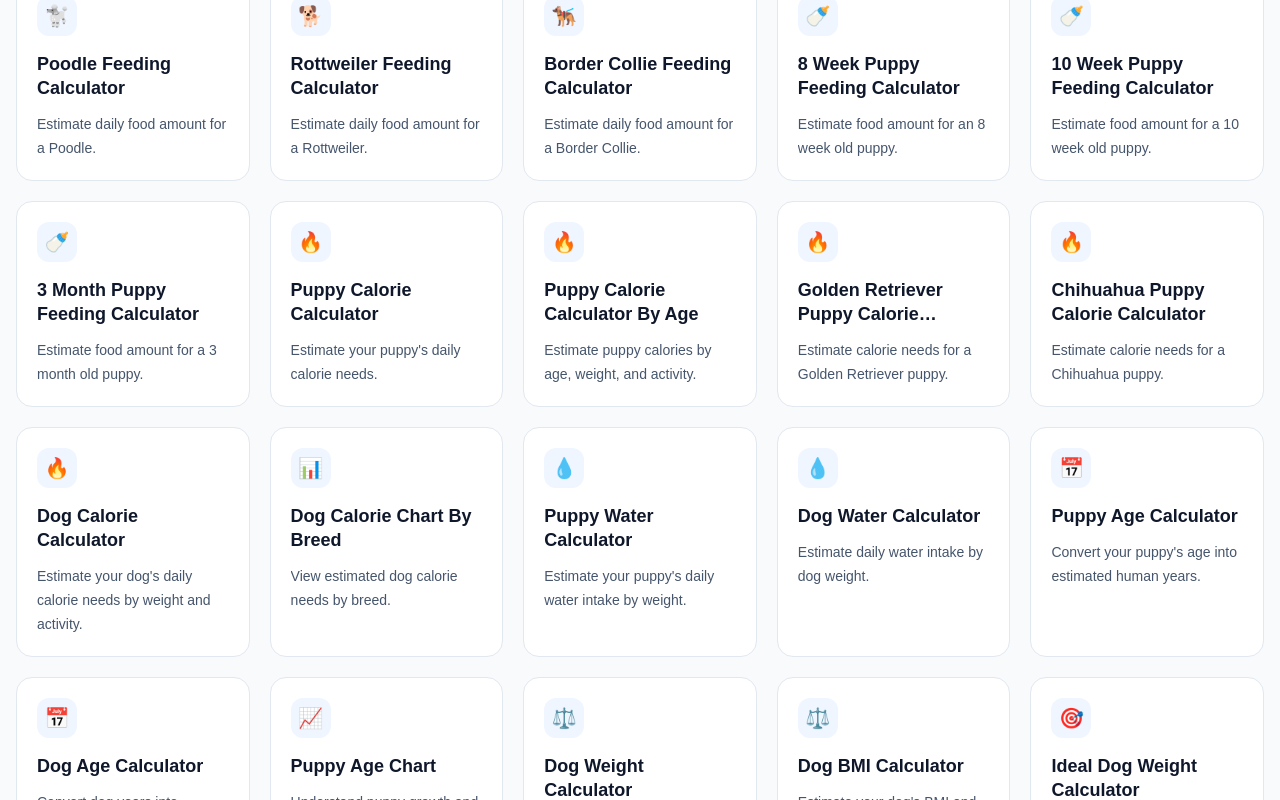
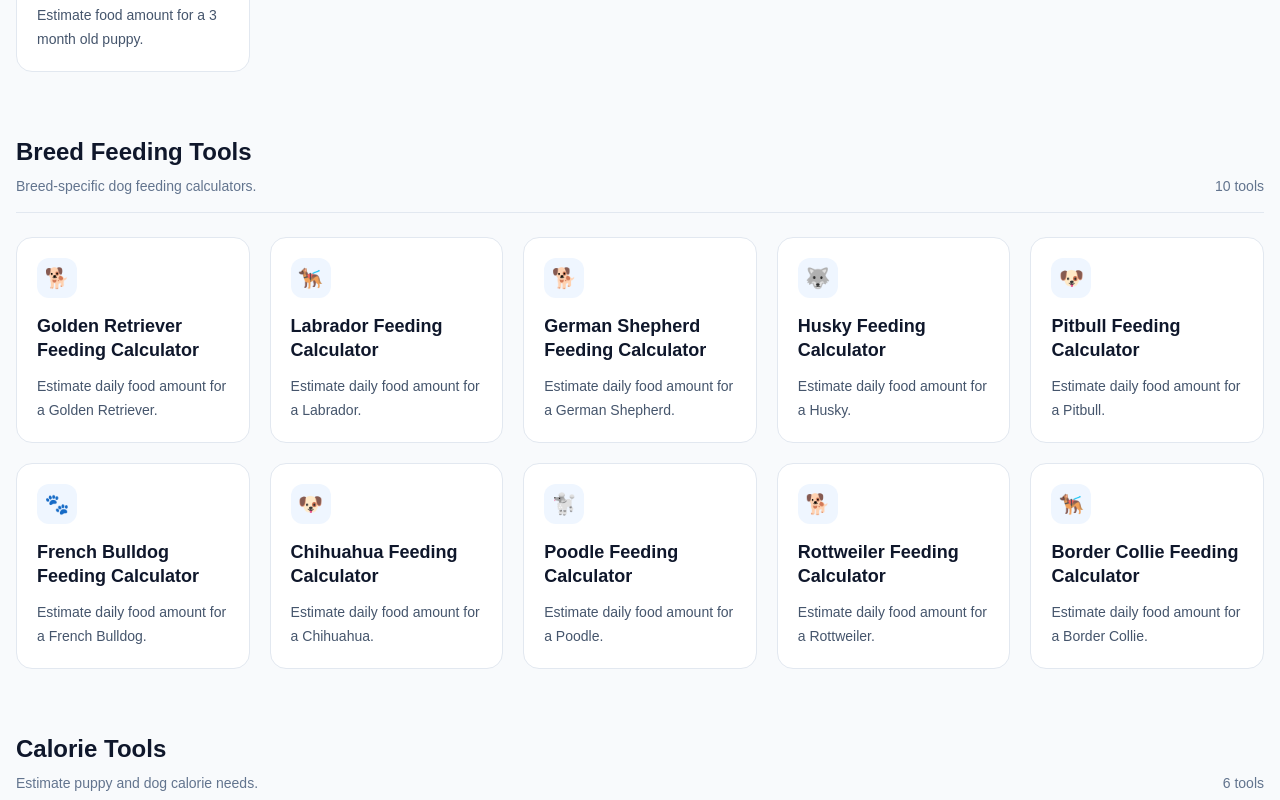
Before and after one commit to ttl19960923-a11y/puppy-tools, a Next.js app: page / in a window 1280 px wide. Shown: the part 920-1720 px from the top of the page. Built offline with nearby package versions, Linux system fonts and the light colour scheme.

Commit message:
update tools

```diff
--- a/src/app/page.tsx
+++ b/src/app/page.tsx
@@ -3,7 +3,11 @@
 import { useMemo, useState } from "react";
 import ToolCard from "@/components/tool-card";
 
-const tools = [
+const toolSections = [
+  {
+    title: "Feeding Tools",
+    description: "General feeding calculators and food amount tools.",
+    tools: [
       {
         href: "/puppy-feeding-calculator",
         title: "Puppy Feeding Calculator",
@@ -22,6 +26,30 @@ const tools = [
         description: "Estimate daily dog food amount by weight and food type.",
         icon: "🥣",
       },
+      {
+        href: "/8-week-puppy-feeding-calculator",
+        title: "8 Week Puppy Feeding Calculator",
+        description: "Estimate food amount for an 8 week old puppy.",
+        icon: "🍼",
+      },
+      {
+        href: "/10-week-puppy-feeding-calculator",
+        title: "10 Week Puppy Feeding Calculator",
+        description: "Estimate food amount for a 10 week old puppy.",
+        icon: "🍼",
+      },
+      {
+        href: "/3-month-puppy-feeding-calculator",
+        title: "3 Month Puppy Feeding Calculator",
+        description: "Estimate food amount for a 3 month old puppy.",
+        icon: "🍼",
+      },
+    ],
+  },
+  {
+    title: "Breed Feeding Tools",
+    description: "Breed-specific dog feeding calculators.",
+    tools: [
       {
         href: "/golden-retriever-feeding-calculator",
         title: "Golden Retriever Feeding Calculator",
@@ -82,24 +110,12 @@ const tools = [
         description: "Estimate daily food amount for a Border Collie.",
         icon: "🐕‍🦺",
       },
-  {
-    href: "/8-week-puppy-feeding-calculator",
-    title: "8 Week Puppy Feeding Calculator",
-    description: "Estimate food amount for an 8 week old puppy.",
-    icon: "🍼",
+    ],
   },
   {
-    href: "/10-week-puppy-feeding-calculator",
-    title: "10 Week Puppy Feeding Calculator",
-    description: "Estimate food amount for a 10 week old puppy.",
-    icon: "🍼",
-  },
-  {
-    href: "/3-month-puppy-feeding-calculator",
-    title: "3 Month Puppy Feeding Calculator",
-    description: "Estimate food amount for a 3 month old puppy.",
-    icon: "🍼",
-  },
+    title: "Calorie Tools",
+    description: "Estimate puppy and dog calorie needs.",
+    tools: [
       {
         href: "/puppy-calorie-calculator",
         title: "Puppy Calorie Calculator",
@@ -136,6 +152,12 @@ const tools = [
         description: "View estimated dog calorie needs by breed.",
         icon: "📊",
       },
+    ],
+  },
+  {
+    title: "Water, Age & Growth Tools",
+    description: "Water intake, age conversion, puppy growth, and weight tools.",
+    tools: [
       {
         href: "/puppy-water-calculator",
         title: "Puppy Water Calculator",
@@ -214,6 +236,12 @@ const tools = [
         description: "View Labrador puppy growth stages and estimates.",
         icon: "📈",
       },
+    ],
+  },
+  {
+    title: "Charts & Schedules",
+    description: "Feeding charts, schedules, and routine tools.",
+    tools: [
       {
         href: "/puppy-feeding-chart",
         title: "Puppy Feeding Chart",
@@ -238,6 +266,12 @@ const tools = [
         description: "Find a simple puppy sleep schedule by age.",
         icon: "😴",
       },
+    ],
+  },
+  {
+    title: "Pregnancy Tools",
+    description: "Dog pregnancy, due date, and heat cycle calculators.",
+    tools: [
       {
         href: "/dog-pregnancy-calculator",
         title: "Dog Pregnancy Calculator",
@@ -256,26 +290,44 @@ const tools = [
         description: "Estimate your dog's next heat cycle date.",
         icon: "♨️",
       },
+    ],
+  },
 ];
+
+const allTools = toolSections.flatMap((section) => section.tools);
 
 export default function Home() {
   const [search, setSearch] = useState("");
 
-  const filteredTools = useMemo(() => {
+  const filteredSections = useMemo(() => {
     const keyword = search.toLowerCase().trim();
 
     if (!keyword) {
-      return tools;
+      return toolSections;
     }
 
-    return tools.filter((tool) => {
+    return toolSections
+      .map((section) => {
+        const filteredTools = section.tools.filter((tool) => {
           return (
             tool.title.toLowerCase().includes(keyword) ||
             tool.description.toLowerCase().includes(keyword) ||
-        tool.href.toLowerCase().includes(keyword)
+            tool.href.toLowerCase().includes(keyword) ||
+            section.title.toLowerCase().includes(keyword)
           );
         });
+
+        return {
+          ...section,
+          tools: filteredTools,
+        };
+      })
+      .filter((section) => section.tools.length > 0);
   }, [search]);
+
+  const visibleToolCount = filteredSections.reduce((total, section) => {
+    return total + section.tools.length;
+  }, 0);
 
   return (
     <main className="min-h-screen bg-[#f8fafc] px-4 py-12 text-slate-900">
@@ -304,12 +356,32 @@ export default function Home() {
           />
 
           <p className="mt-3 text-sm text-slate-500">
-            Showing {filteredTools.length} of {tools.length} tools
+            Showing {visibleToolCount} of {allTools.length} tools
           </p>
         </div>
 
-        <div className="mt-10 grid gap-5 sm:grid-cols-2 lg:grid-cols-4 xl:grid-cols-5">
-          {filteredTools.map((tool) => (
+        <div className="mt-14 space-y-16 text-left">
+          {filteredSections.length > 0 ? (
+            filteredSections.map((section) => (
+              <section key={section.title}>
+                <div className="mb-6 flex flex-col gap-2 border-b border-slate-200 pb-4 md:flex-row md:items-end md:justify-between">
+                  <div>
+                    <h2 className="text-2xl font-bold text-slate-900">
+                      {section.title}
+                    </h2>
+
+                    <p className="mt-2 text-sm text-slate-500">
+                      {section.description}
+                    </p>
+                  </div>
+
+                  <span className="text-sm font-medium text-slate-500">
+                    {section.tools.length} tools
+                  </span>
+                </div>
+
+                <div className="grid gap-5 sm:grid-cols-2 lg:grid-cols-4 xl:grid-cols-5">
+                  {section.tools.map((tool) => (
                     <ToolCard
                       key={tool.href}
                       href={tool.href}
@@ -320,6 +392,21 @@ export default function Home() {
                   ))}
                 </div>
               </section>
+            ))
+          ) : (
+            <div className="rounded-3xl border border-slate-200 bg-white p-10 text-center">
+              <p className="text-lg font-semibold text-slate-900">
+                No tools found
+              </p>
+
+              <p className="mt-2 text-slate-500">
+                Try searching for feeding, calories, puppy, breed, weight, or
+                pregnancy.
+              </p>
+            </div>
+          )}
+        </div>
+      </section>
     </main>
   );
 }
```
Lines whose indentation alone changed are shown as unchanged.
